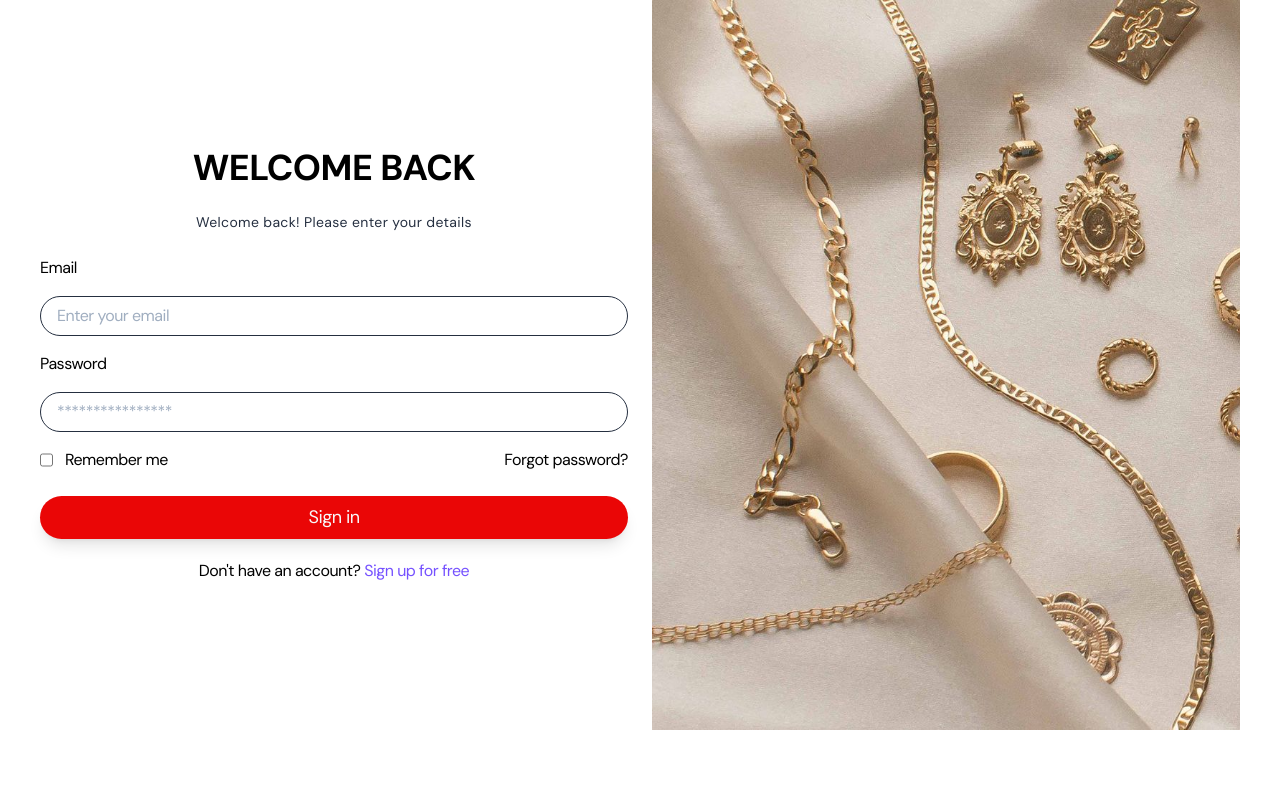
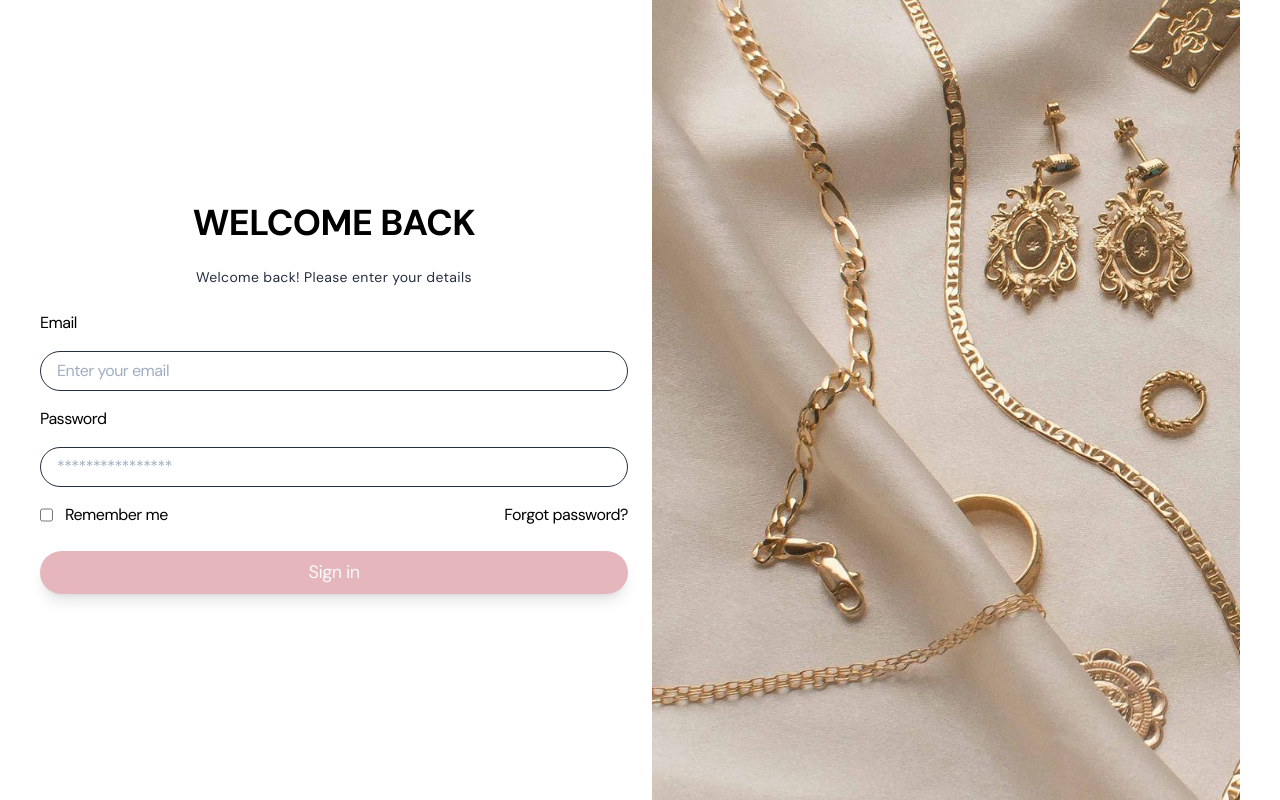
Before and after one commit to hoanganh3321/swp391-sap1805-g6, a React (Create React App) app in the folder FrontEnd/my-project/: page /login in a window 1280 px wide. Built offline with nearby package versions, Linux system fonts and the light colour scheme.

Commit message:
fix login

```diff
--- a/FrontEnd/my-project/src/components/login/Login.jsx
+++ b/FrontEnd/my-project/src/components/login/Login.jsx
@@ -62,14 +62,7 @@ const Login = () => {
                                         <Link to=''>Forgot password?</Link>
                                     </span>
                                 </div>
-                                <button className='w-full mb-1 text-[18px] mt-2 rounded-full bg-red-600 text-gray-50 shadow-lg py-2 ' type="submit">Sign in</button>
-
-
-                                <div className='text-center'>
-                                    <span>
-                                        Don't have an account? <Link to='/SignUp' className="text-brand-400 ">Sign up for free</Link>
-                                    </span>
-                                </div>
+                                <button className='w-full mb-1 text-[18px] mt-2 rounded-full bg-bloom text-gray-50 shadow-lg py-2 ' type="submit">Sign in</button>
                             </div>
                         </div>
                         {/* image section */}
@@ -77,7 +70,7 @@ const Login = () => {
                             <img
                                 src={BannerImg}
                                 alt=""
-                                className="max-w-[900px] h-[730px] w-full object-cover object-left"
+                                className="max-w-[900px] h-[800px] w-full object-cover object-left"
                             />
                         </div>
 
--- a/FrontEnd/my-project/src/components/login/LoginAdmin.jsx
+++ b/FrontEnd/my-project/src/components/login/LoginAdmin.jsx
@@ -62,7 +62,7 @@ const LoginAdmin = () => {
                                         <Link to=''>Forgot password?</Link>
                                     </span>
                                 </div>
-                                <button className='w-full mb-1 text-[18px] mt-2 rounded-full bg-red-600 text-gray-50 shadow-lg py-2 ' type="submit">Sign in</button>
+                                <button className='w-full mb-1 text-[18px] mt-2 rounded-full bg-bloom text-gray-50 shadow-lg py-2 ' type="submit">Sign in</button>
 
                             </div>
                         </div>
```
